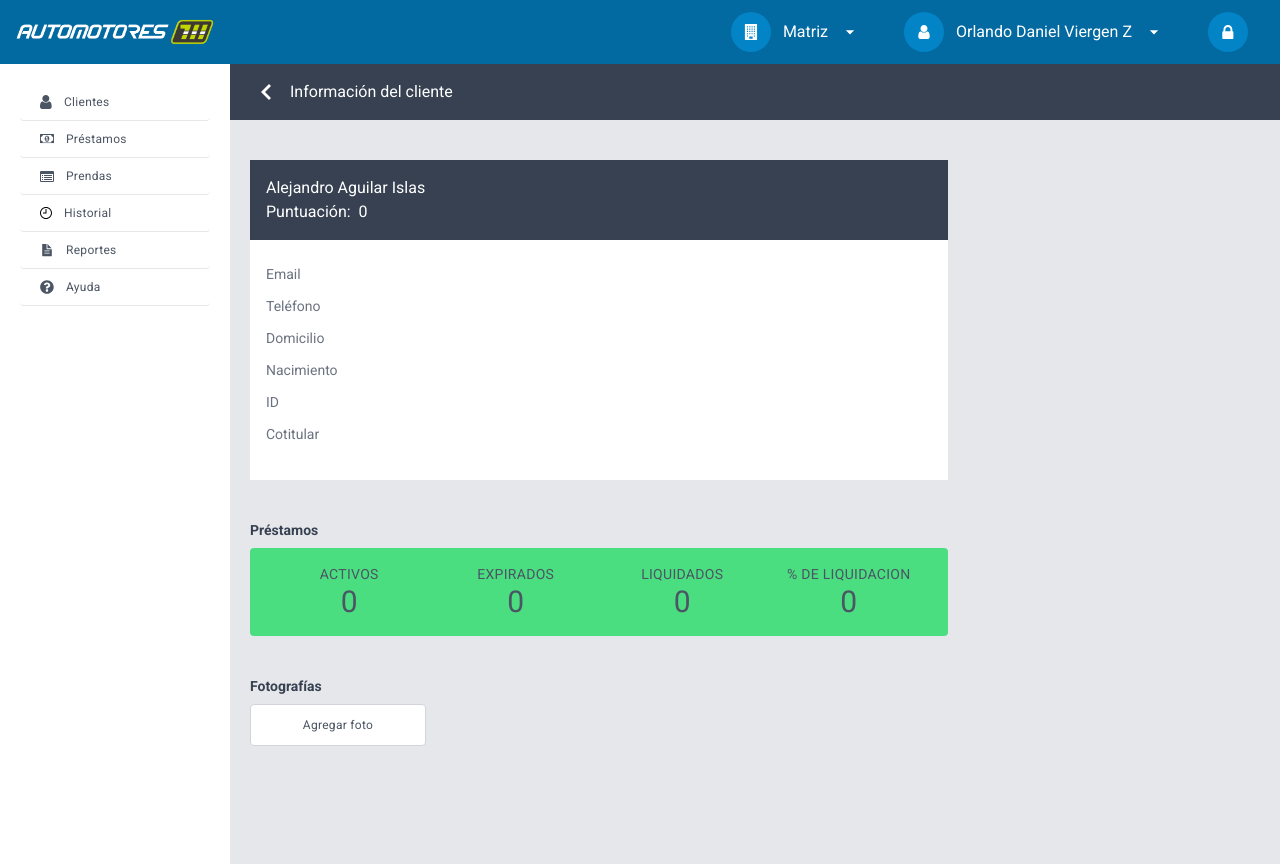
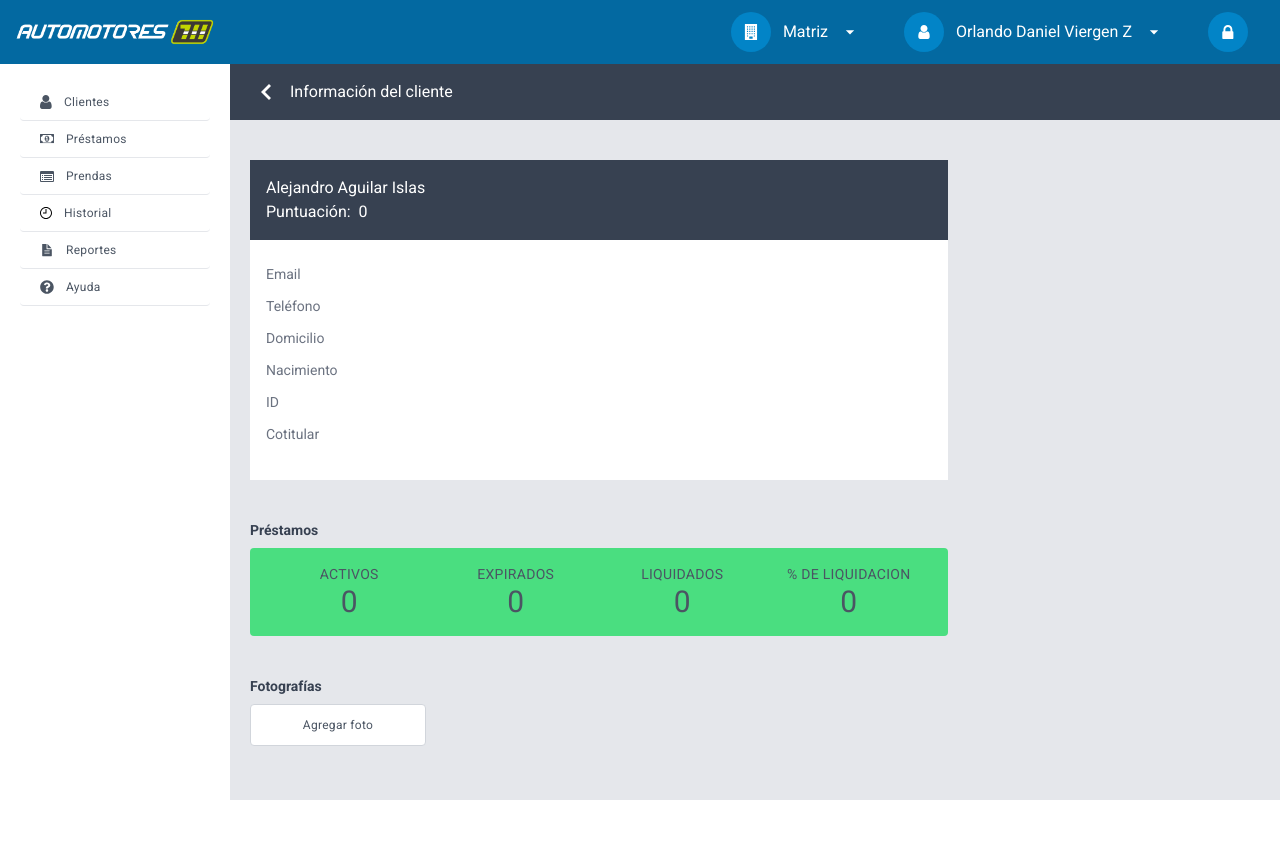
Before and after one commit to karen-nino/711-automotores, a Next.js app: page /pages/clientes/informacion-cliente in a window 1280 px wide. After the commit the page ends 800 px from the top, so only its background shows below. Built offline with nearby package versions, Linux system fonts and the light colour scheme.

Commit message:
page_informacion-cliente

```diff
--- a/app/pages/clientes/informacion-cliente/page.js
+++ b/app/pages/clientes/informacion-cliente/page.js
@@ -6,7 +6,7 @@ const InformacionCliente = () => {
     return (
         <div className='flex flex-col'>
 
-            <div className="grid h-screen grid-cols-[230px,1fr,1fr,1fr,1fr,1fr] grid-rows-[1fr,1fr]">
+            <div className="grid h-screen grid-cols-[230px,1fr,1fr,1fr,1fr,1fr] grid-rows-[1fr,1fr] overflow-hidden">
 
                 <section className="col-span-6">
                     <Topbar />
@@ -17,7 +17,7 @@ const InformacionCliente = () => {
                 </section>
 
                 <section className="col-span-5 row-start-2">
-                    <div className='min-h-screen bg-gray-200'>
+                    <div className='h-screen overflow-auto bg-gray-200'>
 
                         <article className='flex items-center pl-6 text-base text-white bg-gray-700 h-14'>
                             <div className='mr-3'>
@@ -28,7 +28,7 @@ const InformacionCliente = () => {
                             <span>Información del cliente</span>
                         </article>
 
-                        <section className='mt-10 ml-5 w-[698px]'>
+                        <section className='mt-10 ml-5 w-[698px] mb-44'>
 
                             <article className='pb-10'>
                                 <div className='w-full p-4 text-white bg-gray-700'>
```
